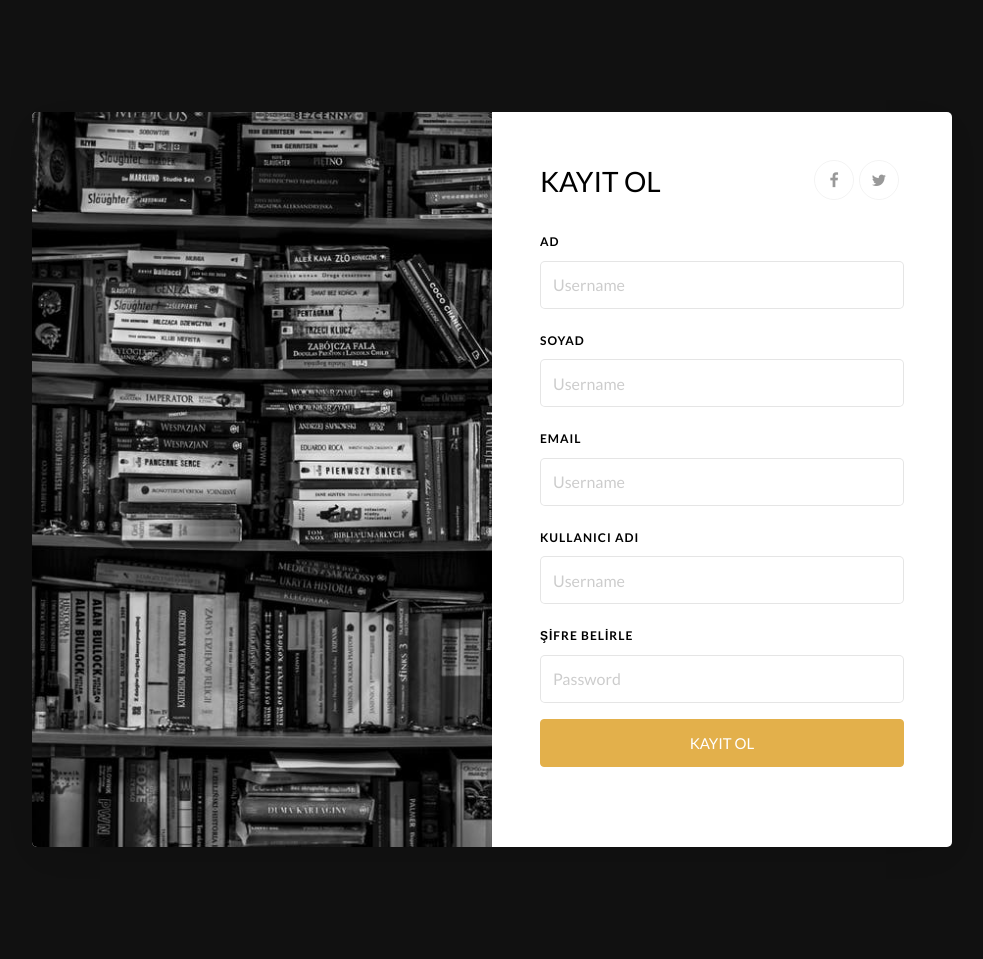
After one commit to baranozel/Codeigniter-Book, a CodeIgniter app: page /Kitap/welcome/kayit in a window 1280 px wide. The commit adds this page. Shown: the whole page, without its empty margins (148-1131 px from the left). Run offline with CodeIgniter, Linux system fonts and the light colour scheme; some libraries are stand-ins or nearby versions.

Commit message:
login navbar kitap liste

```diff
--- a/application/controllers/Welcome.php
+++ b/application/controllers/Welcome.php
@@ -37,4 +37,14 @@ class Welcome extends CI_Controller {
 	{
 		$this->load->view('login_v.php');
 	}
+
+	public function kayit()
+	{
+		$this->load->view('kayitol_v.php');
+	}
+
+	public function forgot()
+	{
+		$this->load->view('forgotpass_v.php');
+	}
 }
--- /dev/null
+++ b/application/views/kayitol_v.php
@@ -0,0 +1,7 @@
+<?php $this->load->view("kayitol_v/kayitol_head"); ?>
+
+
+<?php $this->load->view("kayitol_v/kayitol_section"); ?>
+
+
+<?php $this->load->view("kayitol_v/kayitol_footer"); ?>
--- /dev/null
+++ b/application/views/kayitol_v/kayitol_footer.php
@@ -0,0 +1,9 @@
+<script src="<?php echo base_url("assets/") ?>js/jquery.min.js"></script>
+<script src="<?php echo base_url("assets/") ?>js/popper.js%2bbootstrap.min.js%2bmain.js.pagespeed.jc.JD3obyg0WD.js"></script><script>eval(mod_pagespeed_YYCwSj$83H);</script>
+<script>eval(mod_pagespeed_fUKQzxht9j);</script>
+<script>eval(mod_pagespeed_lpntivnFUb);</script>
+<script defer src="https://static.cloudflareinsights.com/beacon.min.js/v652eace1692a40cfa3763df669d7439c1639079717194" integrity="sha512-Gi7xpJR8tSkrpF7aordPZQlW2DLtzUlZcumS8dMQjwDHEnw9I7ZLyiOj/6tZStRBGtGgN6ceN6cMH8z7etPGlw==" data-cf-beacon='{"rayId":"70117c1c8bd5724e","token":"cd0b4b3a733644fc843ef0b185f98241","version":"2021.12.0","si":100}' crossorigin="anonymous"></script>
+</body>
+
+<!-- Mirrored from preview.colorlib.com/theme/bootstrap/login-form-14/ by HTTrack Website Copier/3.x [XR&CO'2014], Sun, 24 Apr 2022 20:10:53 GMT -->
+</html>
--- /dev/null
+++ b/application/views/kayitol_v/kayitol_head.php
@@ -0,0 +1,14 @@
+<!doctype html>
+<html lang="en">
+
+<!-- Mirrored from preview.colorlib.com/theme/bootstrap/login-form-14/ by HTTrack Website Copier/3.x [XR&CO'2014], Sun, 24 Apr 2022 20:10:52 GMT -->
+<head>
+<title>kayıt sayfası</title>
+<meta charset="utf-8">
+<meta name="viewport" content="width=device-width, initial-scale=1, shrink-to-fit=no">
+<link href="https://fonts.googleapis.com/css?family=Lato:300,400,700&amp;display=swap" rel="stylesheet">
+<link rel="stylesheet" href="<?php echo base_url("assets/") ?>css/font-awesome.min.css">
+<link rel="stylesheet" href="<?php echo base_url("assets/") ?>css/A.style.css.pagespeed.cf.Qh1-GdQdyh.css">
+<link rel="stylesheet" href="<?php echo base_url("assets/") ?>css/style22.css">
+<script nonce="714c6b3e-b52a-41d0-9d16-53ed0de4b837">(function(w,d){!function(a,e,t,r){a.zarazData=a.zarazData||{},a.zarazData.executed=[],a.zaraz={deferred:[]},a.zaraz.q=[],a.zaraz._f=function(e){return function(){var t=Array.prototype.slice.call(arguments);a.zaraz.q.push({m:e,a:t})}};for(const e of["track","set","ecommerce","debug"])a.zaraz[e]=a.zaraz._f(e);a.addEventListener("DOMContentLoaded",(()=>{var t=e.getElementsByTagName(r)[0],z=e.createElement(r),n=e.getElementsByTagName("title")[0];for(n&&(a.zarazData.t=e.getElementsByTagName("title")[0].text),a.zarazData.w=a.screen.width,a.zarazData.h=a.screen.height,a.zarazData.j=a.innerHeight,a.zarazData.e=a.innerWidth,a.zarazData.l=a.location.href,a.zarazData.r=e.referrer,a.zarazData.k=a.screen.colorDepth,a.zarazData.n=e.characterSet,a.zarazData.o=(new Date).getTimezoneOffset(),a.zarazData.q=[];a.zaraz.q.length;){const e=a.zaraz.q.shift();a.zarazData.q.push(e)}z.defer=!0,z.referrerPolicy="origin",z.src="../../../cdn-cgi/zaraz/sd0d9.js?z="+btoa(encodeURIComponent(JSON.stringify(a.zarazData))),t.parentNode.insertBefore(z,t)}))}(w,d,0,"script");})(window,document);</script></head>
+<body>
--- /dev/null
+++ b/application/views/kayitol_v/kayitol_section.php
@@ -0,0 +1,48 @@
+<section class="ftco-section">
+<div class="container">
+<div class="row justify-content-center">
+</div>
+<div class="row justify-content-center">
+<div class="col-md-12 col-lg-10">
+<div class="wrap d-md-flex">
+<div class="img" style="background-image:url(<?php echo base_url("assets/") ?>img/pexels-photo-256453.jpeg)">
+</div>
+<div class="login-wrap p-4 p-md-5">
+<div class="d-flex">
+<div class="w-100">
+<h3 class="mb-4">KAYIT OL</h3>
+</div>
+<div class="w-100">
+<p class="social-media d-flex justify-content-end">
+<a href="https://www.facebook.com/ersan.arslan.923" class="social-icon d-flex align-items-center justify-content-center"><span class="fa fa-facebook"></span></a>
+<a href="https://twitter.com/ecemarss" class="social-icon d-flex align-items-center justify-content-center"><span class="fa fa-twitter"></span></a>
+</p>
+</div>
+</div>
+<form action="#" class="signin-form">
+    <div class="form-group mb-3">
+<label class="label" for="name">AD</label>
+<input type="text" class="form-control" placeholder="Username" required>
+</div>
+<div class="form-group mb-3">
+<label class="label" for="name">SOYAD</label>
+<input type="text" class="form-control" placeholder="Username" required>
+</div>
+<div class="form-group mb-3">
+<label class="label" for="EMAIL">EMAIL</label>
+<input type="text" class="form-control" placeholder="Username" required>
+</div>
+<div class="form-group mb-3">
+<label class="label" for="name">KULLANICI ADI</label>
+<input type="text" class="form-control" placeholder="Username" required>
+</div>
+<div class="form-group mb-3">
+<label class="label" for="password">ŞİFRE BELİRLE</label>
+<input type="password" class="form-control" placeholder="Password" required>
+</div>
+<div class="form-group">
+<button type="submit" class="form-control btn btn-primary rounded submit px-3">KAYIT OL</button>
+</div>
+<div class="form-group d-md-flex">
+</form>
+</section>
--- a/application/views/kitap_v/navbar.php
+++ b/application/views/kitap_v/navbar.php
@@ -10,7 +10,7 @@
         <span class="icon-bar"></span>
         <span class="icon-bar"></span>
       </button>
-      <a class="navbar-brand logo" href="index.html">
+      <a class="navbar-brand logo" href="<?php echo base_url(""); ?>">
         <img src="<?php echo base_url("assets/") ?>img/logo-yellow.png" alt="">
       </a>
     </div>
@@ -19,11 +19,9 @@
     <div class="collapse navbar-collapse navbar-ex1-collapse">
       <ul class="nav navbar-nav navbar-right menu">
         <li><a href="<?php echo base_url(""); ?>">Anasayfa</a></li>
-        <li><a href="<?php echo base_url("welcome/login"); ?>">Giriş Yap / Kaydol</a></li>
-
         <li><a href="<?php echo base_url("welcome/kitaplar"); ?>">Kitaplar</a></li>
         <li><a href="<?php echo base_url("welcome/iletisim"); ?>">İletişim</a></li>
-
+        <li><a href="<?php echo base_url("welcome/login"); ?>">Giriş Yap / Kaydol</a></li>
       </ul>
     </div><!-- /.navbar-collapse -->
   </div>
--- a/application/views/kitap_v/team.php
+++ b/application/views/kitap_v/team.php
@@ -1,6 +1,6 @@
   <!-- Team Sections
   =========================-->
-  <section class="team">
+  <section class="team ">
     <div class="container-fluid padding-0">
     <!-- Team title -->
     <div class="title text-center">
--- a/application/views/login_v/login_section.php
+++ b/application/views/login_v/login_section.php
@@ -1,7 +1,6 @@
 <section class="ftco-section">
     <div class="container">
         <div class="row justify-content-center">
-
         </div>
         <div class="row justify-content-center">
             <div class="col-md-12 col-lg-10">
@@ -40,13 +39,13 @@
                                     </label>
                                 </div>
                                     <div class="w-50 text-md-right">
-<a href="sifremiunuttum.html">Şifremi Unuttum</a>
+                                        <a href="<?php echo base_url("welcome/forgot") ?>">Şifremi Unuttum</a>
                                     </div>
                                 </div>
                         </form>
                         <p class="text-center">Üye Değil Misiniz?
                             <br>
-    <a  href="girisyap.html">Hemen Kaydolun</a></p>
+                        <a  href="<?php echo base_url("welcome/kayit") ?>">Hemen Kaydolun</a></p>
                     </div>
                 </div>
             </div>
```
Also changed, not shown: application/views/books_v/books-section.php (+73 -0 lines), application/views/forgotpass_v.php (added, +7 -0 lines), application/views/forgotpass_v/forgotpass_footer.php (added, +9 -0 lines), application/views/forgotpass_v/forgotpass_head.php (added, +14 -0 lines), application/views/forgotpass_v/forgotpass_section.php (added, +42 -0 lines), assets/css/style.css (+48 -0 lines), assets/img/hp.jpg (added). Lines whose indentation alone changed are shown as unchanged.
